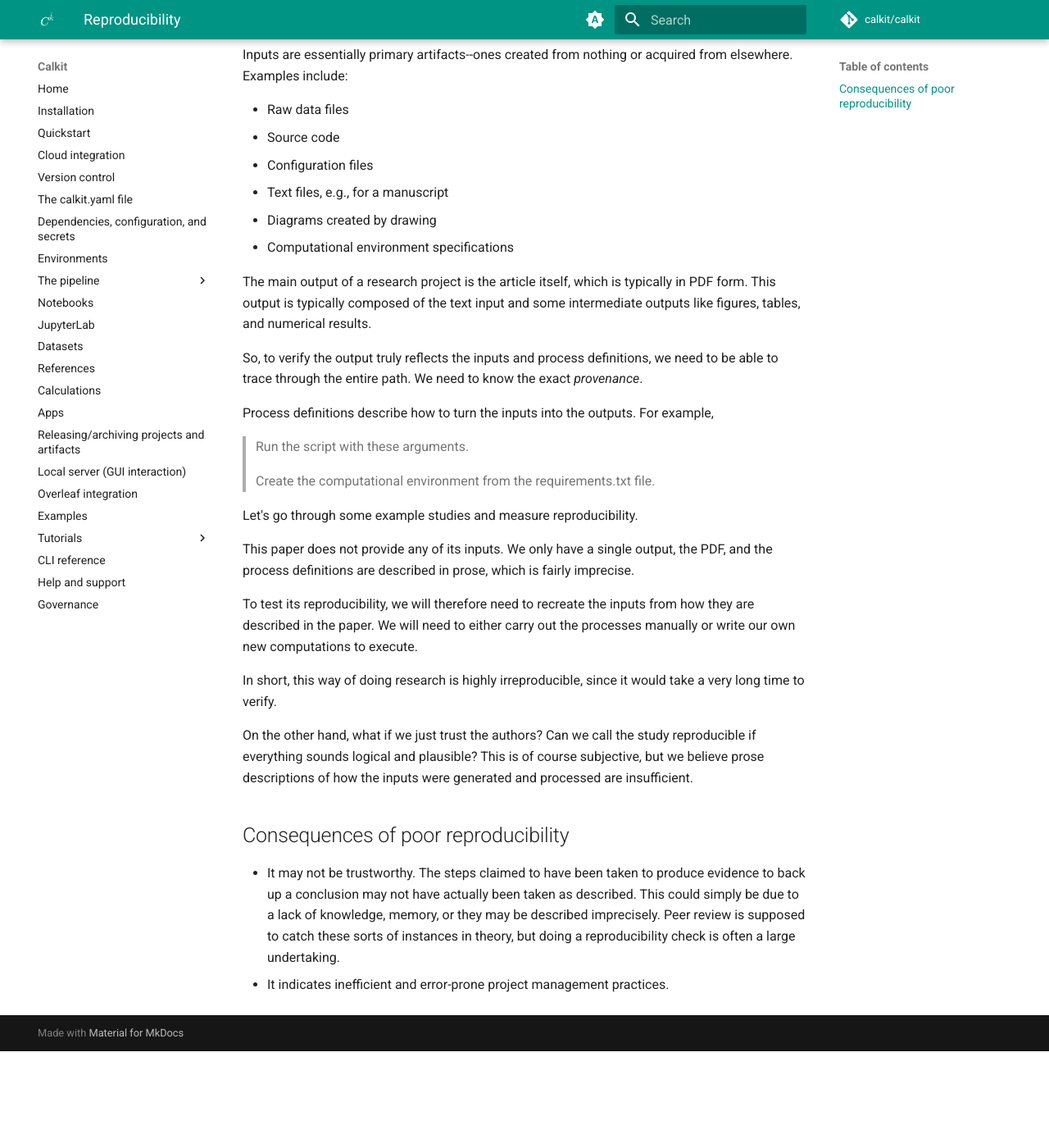
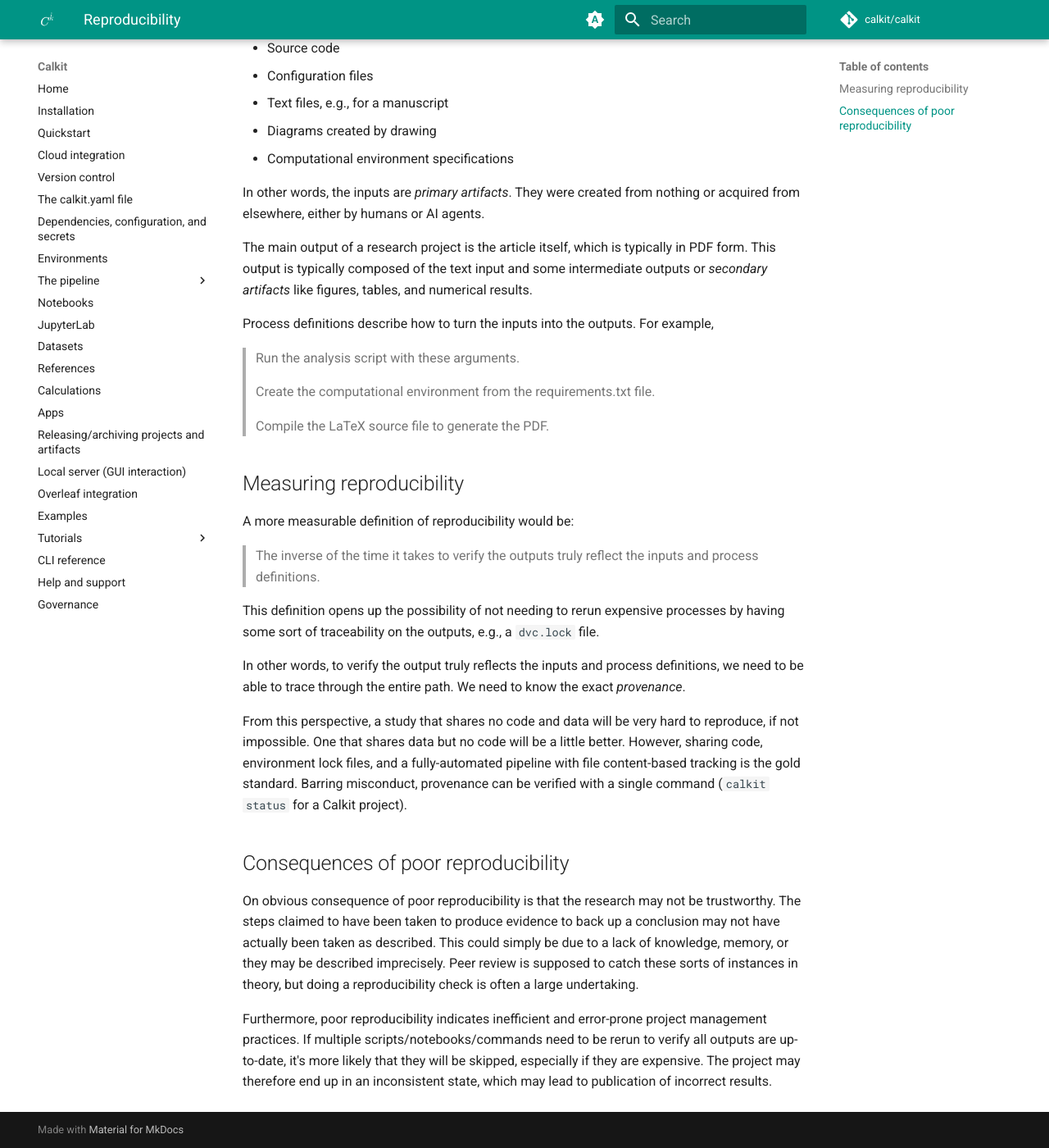
Before and after one commit to calkit/calkit, an MkDocs documentation site: the page built from docs/reproducibility.md, in a window 1280 px wide and 1400 px high, scrolled down 449 px. Shown: the whole window at 82% size. Built offline with MkDocs 1.6.1 and Material for MkDocs 9.7.7, drawn with Linux system fonts in a browser that asks for light colours; comment, search, counter and statistics services are not loaded; before the commit the page ends 1731 px from its top, so only the background shows below that; some of the changed text lies outside the part shown.

Commit message:
Update docs

````diff
--- a/docs/reproducibility.md
+++ b/docs/reproducibility.md
@@ -1,14 +1,4 @@
 # Reproducibility
-
-Reproducibility is commonly defined as:
-
-> Given the inputs and process definitions, it's possible to reproduce the
-> same outputs.
-
-A more measurable definition would be:
-
-> Reproducibility is measured by the time it takes to verify the outputs
-> truly reflect the inputs and process definitions.
 
 ```mermaid
 graph LR
@@ -16,11 +6,16 @@ graph LR
     B --> C[Outputs]
 ```
 
-What do we mean by inputs?
+Reproducibility can be defined as:
 
-Inputs are essentially primary artifacts--ones created from nothing or
-acquired from elsewhere.
-Examples include:
+> Given the inputs and process definitions, it's possible to generate the
+> same outputs.
+
+Basically this means that if you have the code and data and run them,
+you get the same figures, tables, numerical results, etc.
+
+Inputs are not limited to code and data, however.
+They may include, but are not limited to:
 
 - Raw data files
 - Source code
@@ -29,51 +24,69 @@ Examples include:
 - Diagrams created by drawing
 - Computational environment specifications
 
+In other words, the inputs are _primary artifacts_.
+They were created from nothing or acquired from elsewhere,
+either by humans or AI agents.
+
 The main output of a research project is the article itself,
 which is typically in PDF form.
 This output is typically composed of the text input and some intermediate
-outputs like figures, tables, and numerical results.
-
-So, to verify the output truly reflects the inputs and process definitions,
-we need to be able to trace through the entire path.
-We need to know the exact _provenance_.
+outputs or _secondary artifacts_
+like figures, tables, and numerical results.
 
 Process definitions describe how to turn the inputs into the outputs.
 For example,
 
-> Run the script with these arguments.
+> Run the analysis script with these arguments.
 
 > Create the computational environment from the requirements.txt file.
 
-Let's go through some example studies and measure reproducibility.
+> Compile the LaTeX source file to generate the PDF.
 
-This paper does not provide any of its inputs.
-We only have a single output, the PDF,
-and the process definitions are described in prose,
-which is fairly imprecise.
+## Measuring reproducibility
 
-To test its reproducibility, we will therefore need to recreate
-the inputs from how they are described in the paper.
-We will need to either carry out the processes manually or write
-our own new computations to execute.
+A more measurable definition of reproducibility would be:
 
-In short, this way of doing research is highly irreproducible,
-since it would take a very long time to verify.
+> The inverse of the time it takes to verify the outputs
+> truly reflect the inputs and process definitions.
 
-On the other hand,
-what if we just trust the authors?
-Can we call the study reproducible if everything sounds logical and plausible?
-This is of course subjective,
-but we believe prose descriptions of how the inputs were generated and
-processed are insufficient.
+This definition opens up the possibility of not needing to rerun expensive
+processes by having some sort of traceability on the outputs,
+e.g., a `dvc.lock` file.
+
+In other words,
+to verify the output truly reflects the inputs and process definitions,
+we need to be able to trace through the entire path.
+We need to know the exact _provenance_.
+
+From this perspective,
+a study that shares no code and data will be very hard to reproduce,
+if not impossible.
+One that shares data but no code will be a little better.
+However, sharing code, environment lock files, and a fully-automated
+pipeline with file content-based tracking
+is the gold standard.
+Barring misconduct,
+provenance can be verified with a single command
+(`calkit status` for a Calkit project).
 
 ## Consequences of poor reproducibility
 
-- It may not be trustworthy.
-  The steps claimed to have been taken to produce evidence to back up a
-  conclusion may not have actually been taken as described.
-  This could simply be due to a lack of knowledge, memory,
-  or they may be described imprecisely.
-  Peer review is supposed to catch these sorts of instances in theory,
-  but doing a reproducibility check is often a large undertaking.
-- It indicates inefficient and error-prone project management practices.
+On obvious consequence of poor reproducibility is that
+the research may not be trustworthy.
+The steps claimed to have been taken to produce evidence to back up a
+conclusion may not have actually been taken as described.
+This could simply be due to a lack of knowledge, memory,
+or they may be described imprecisely.
+Peer review is supposed to catch these sorts of instances in theory,
+but doing a reproducibility check is often a large undertaking.
+
+Furthermore,
+poor reproducibility indicates inefficient and error-prone project management
+practices.
+If multiple scripts/notebooks/commands need to be rerun to verify all outputs
+are up-to-date,
+it's more likely that they will be skipped,
+especially if they are expensive.
+The project may therefore end up in an inconsistent state,
+which may lead to publication of incorrect results.
````
